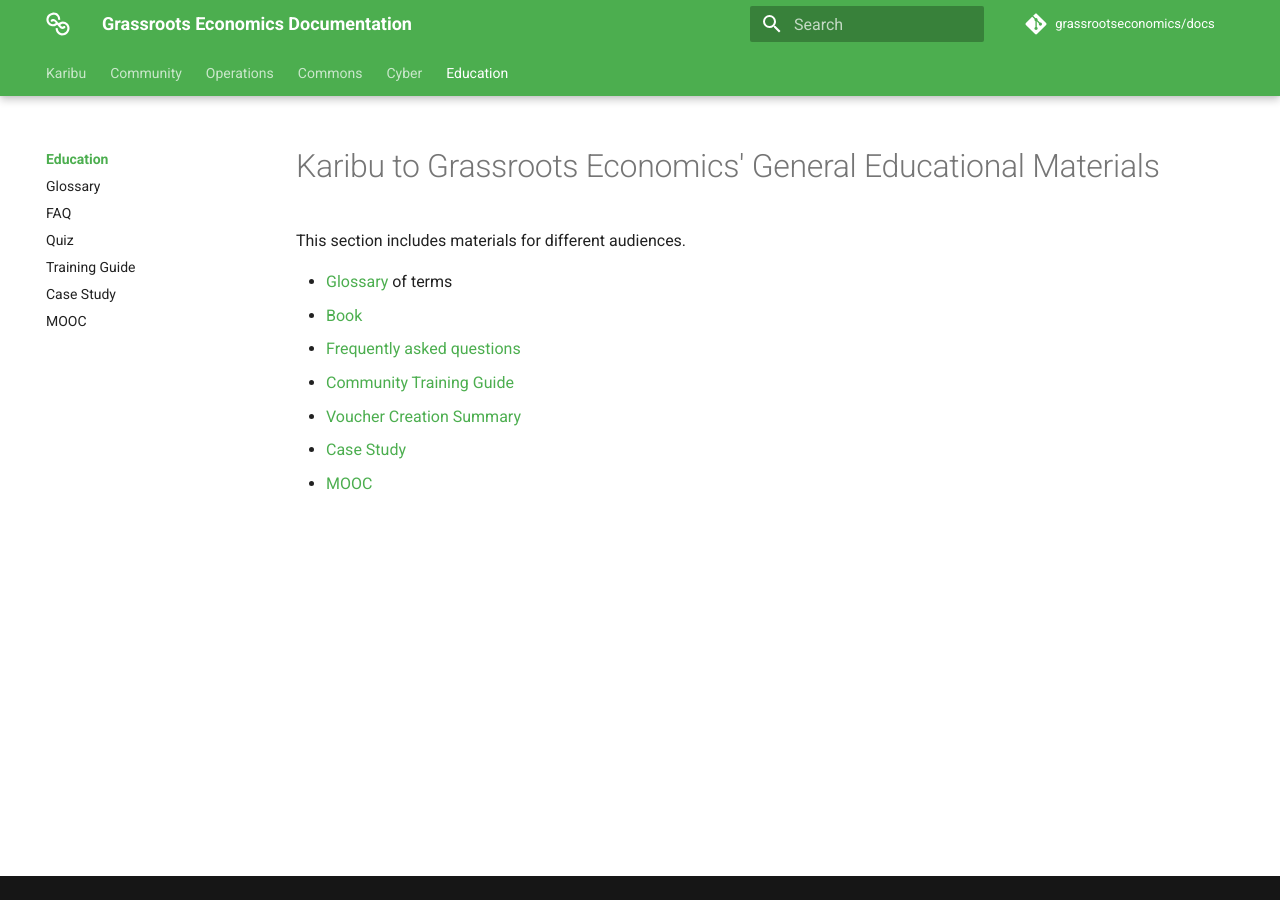
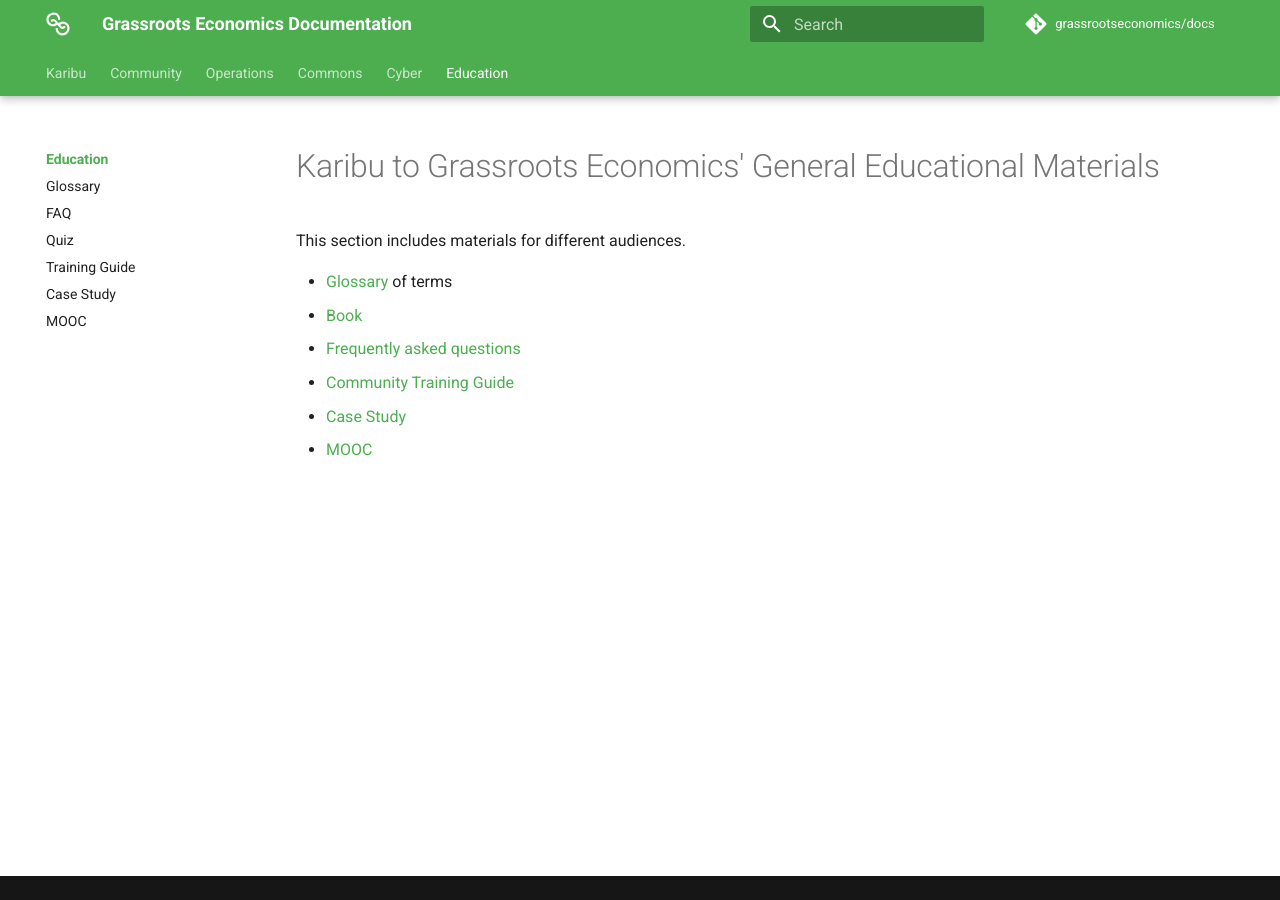
Before and after one commit to grassrootseconomics/docs.grassecon.org, an MkDocs documentation site: the page built from docs/edu/index.md, in a window 1280 px wide. Built offline with MkDocs 1.6.1 and Material for MkDocs 9.7.7, drawn with Linux system fonts in a browser that asks for light colours; comment, search, counter and statistics services are not loaded.

Commit message:
Update index.md

```diff
--- a/docs/edu/index.md
+++ b/docs/edu/index.md
@@ -6,6 +6,5 @@
 * [Book](https://willruddick.substack.com/p/grassroots-economics-the-book-is)
 * [Frequently asked questions](faq/)
 * [Community Training Guide](training/)
-* [Voucher Creation Summary](voucher/)
 * [Case Study](case_study/)
 * [MOOC](https://www.grassrootseconomics.org/pages/mooc.html)
```
